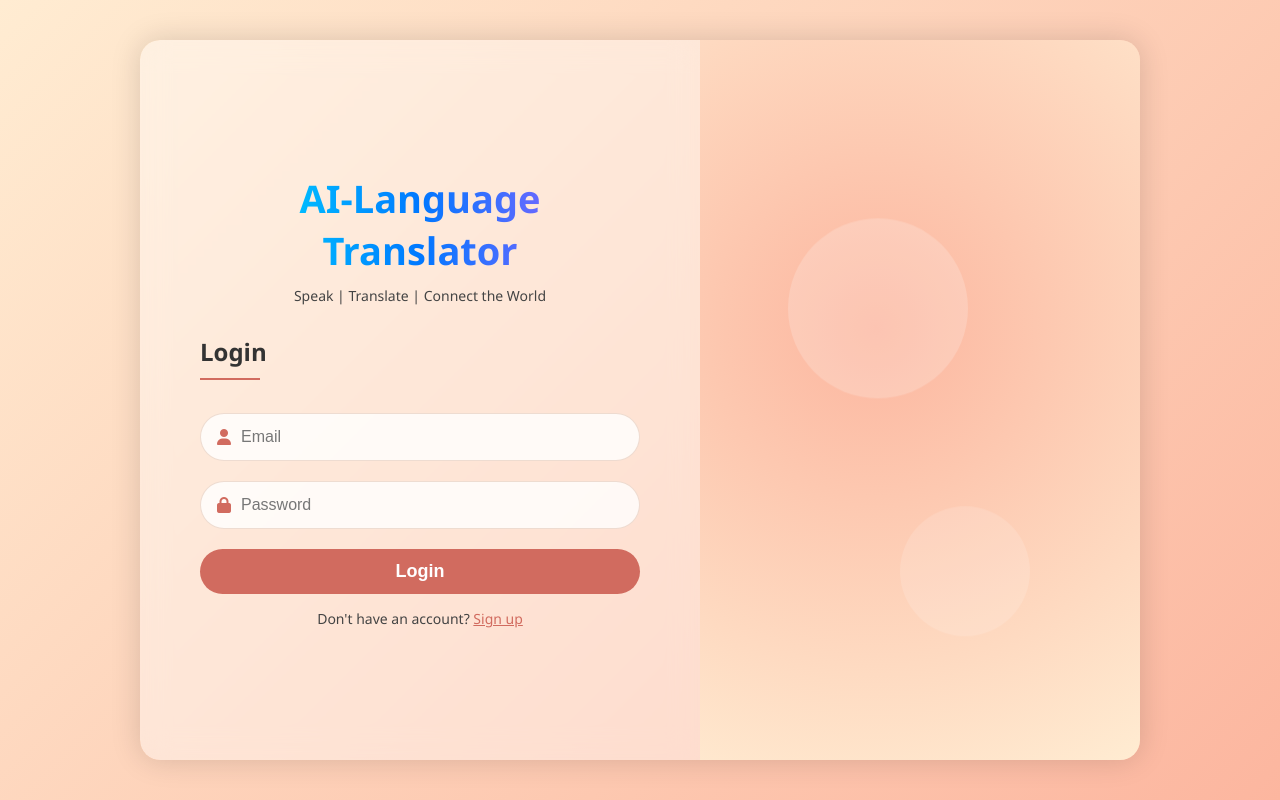
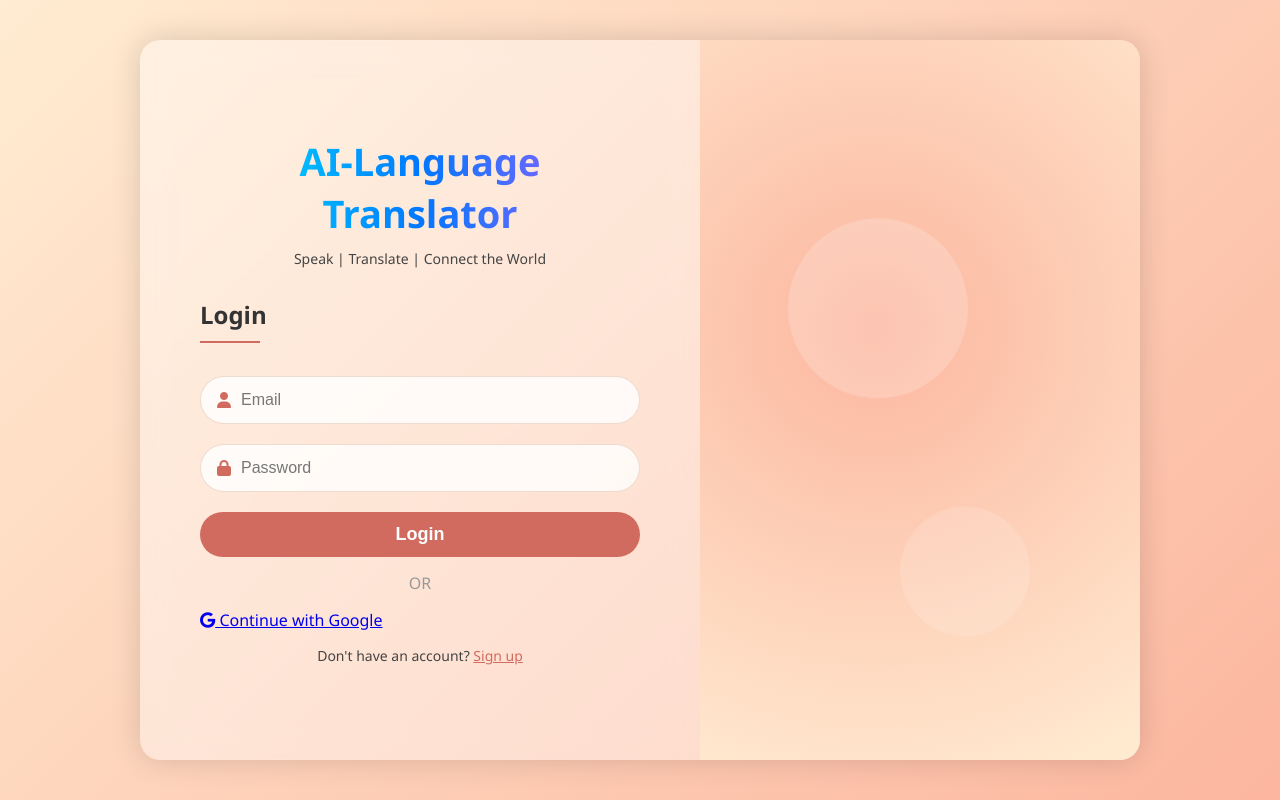
Before and after one commit to OmkarPai2007/AI-Language_Translator.git.io, a Flask app: page /login in a window 1280 px wide. Run offline with Flask 3, Linux system fonts and the light colour scheme; some libraries are stand-ins or nearby versions.

Commit message:
Refactor login.html structure and add Google login

```diff
--- a/templates/login.html
+++ b/templates/login.html
@@ -11,30 +11,42 @@
 <body class="auth-body">
   <div class="auth-container">
     <div class="auth-left">
-        <!-- 🔵 Project Heading and Tagline -->
+
       <div class="branding">
         <h1 class="site-title">AI-Language Translator</h1>
         <p class="site-tagline">Speak | Translate | Connect the World</p>
       </div>
 
-        <!-- 🔒 Login Form -->
       <div class="heading-with-line">
         <h2 class="login-heading">Login</h2>
         <hr class="heading-underline" />
       </div>
+
       <form id="login-form">
+
         <div class="input-group">
           <i class="fas fa-user"></i>
           <input type="email" name="email" placeholder="Email" required />
         </div>
+
         <div class="input-group">
           <i class="fas fa-lock"></i>
           <input type="password" name="password" placeholder="Password" required />
         </div>
+
         <button type="submit" class="auth-btn">Login</button>
+
+        <div style="text-align:center; margin:15px 0; color:#999;">OR</div>
+
+        <!-- GOOGLE LOGIN BUTTON -->
+        <a href="/google-login" class="google-btn">
+          <i class="fab fa-google"></i> Continue with Google
+        </a>
+
         <p class="switch-link">
           Don't have an account? <a href="/register_page">Sign up</a>
         </p>
+
       </form>
     </div>
 
@@ -42,7 +54,6 @@
       <div class="shapes"></div>
     </div>
   </div>
-  </body>
 
   <script>
     const loginForm = document.getElementById('login-form')
@@ -53,21 +64,17 @@
       const formData = new FormData(loginForm)
       const data = Object.fromEntries(formData.entries())
 
-      // Trim email and password to prevent accidental spaces
       data.email = data.email.trim()
       data.password = data.password.trim()
 
       try {
         const response = await fetch('/login', {
           method: 'POST',
-          headers: {
-            'Content-Type': 'application/json'
-          },
+          headers: { 'Content-Type': 'application/json' },
           body: JSON.stringify(data)
         })
 
         if (response.ok) {
-          // ✅ Login successful — redirect to dashboard
           window.location.href = '/index'
         } else {
           const result = await response.json()
@@ -78,4 +85,5 @@
       }
     })
   </script>
+</body>
 </html>
```
Lines whose indentation alone changed are shown as unchanged.
